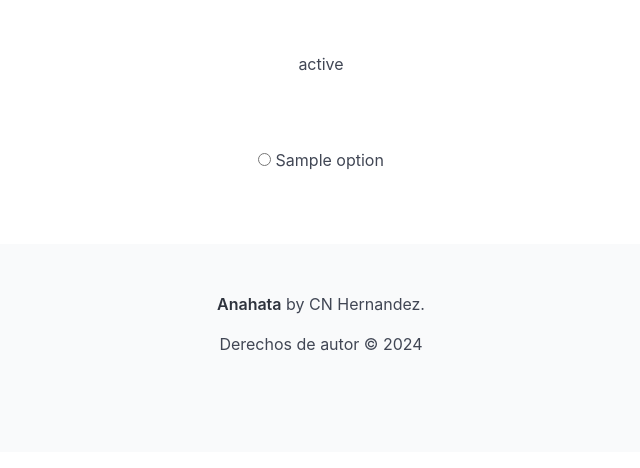
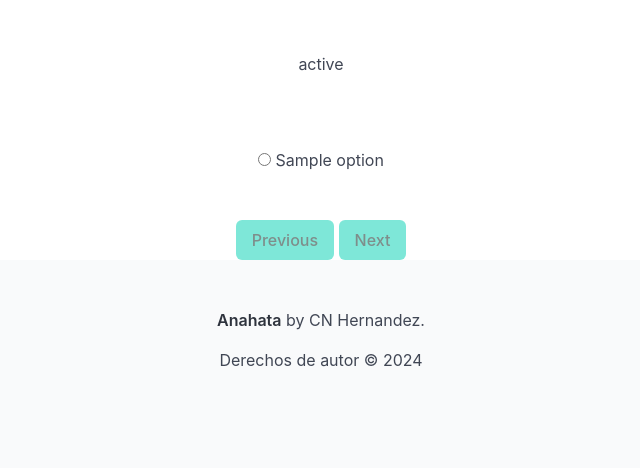
Before and after one commit to Carle93/DJANGOPROYECT, a Django app: template login/templates/login/test.html in a window 1280 px wide. Shown: the part 1006-1474 px from the top of the page, without its empty margins (319-959 px from the left). Before the commit the page ends 1357 px from the top, so only its background shows below. Run offline with Django 3.2, Linux system fonts and the light colour scheme; the template is opened without the code that fills it: most values are stand-ins (such as "Sample title", 1, 10 or a date in 2020).

Commit message:
javascript for quetion temple test

```diff
--- a/login/templates/login/test.html
+++ b/login/templates/login/test.html
@@ -4,18 +4,18 @@
 {% block content %}
 
 <section class="hero is-fullheight">
-  <img class= "has-background, is-transparent" src="{% static 'imagen/foto-test.jpg' %}" alt="meditationgirl" style="width: 100%; max-height: 450px;">
+  <img class="has-background, is-transparent" src="{% static 'imagen/foto-test.jpg' %}" alt="meditationgirl" style="width: 100%; max-height: 450px;">
   <h1 class="title is-italic is-size-2 has-text-weight-medium has-text-black has-text-centered has-text-weight-bold">THE ONLY YOU´LL NEED</h1>
-    <H2 class=" subtitle is-italic is-size-4 has-text-weight-small has-text-dark has-text-centered has-text-weight-bold" style="margin-top: 6px;"> Select Only for You!</H2>
+  <H2 class=" subtitle is-italic is-size-4 has-text-weight-small has-text-dark has-text-centered has-text-weight-bold" style="margin-top: 6px;">Select Only for You!</H2>
 </section>
 
-</div>
 {% if test %}
   <h5 class="title is-size-3 has-text-dark has-text-centered has-text-weight-bold">{{ test.name }}</h5>
   <div class="py-4"></div>
 
+  <div id="questions-container">
       {% for question in related_questions %}
-  <div class="question-block">
+      <div class="question-block" id="question-{{ forloop.counter0 }}" style="display: none;"> <!-- Usamos display:none para esconder todas menos la primera -->
           <p class="is-size-6 has-text-centered is-family-sans-serif">{{ question.statement }}</p>
           <div class="py-3"></div>
           <div style="max-width: 600px; margin: 0 auto;">
@@ -29,9 +29,57 @@
               </div>
           </div>
       </div>
-  <div class="py-3"></div>
       {% endfor %}
+  </div>
+
+  <!-- Botones de navegación -->
+  <div class="navigation-buttons has-text-centered">
+      <button class="button is-primary" id="prev-button" disabled>Previous</button>
+      <button class="button is-primary" id="next-button">Next</button>
+  </div>
 {% else %}
   <p>No test found.</p>
 {% endif %}
+
+<script>
+  document.addEventListener("DOMContentLoaded", function() {
+      const questions = document.querySelectorAll('.question-block');
+      let currentQuestionIndex = 0;
+
+      const prevButton = document.getElementById('prev-button');
+      const nextButton = document.getElementById('next-button');
+
+      // Mostrar la pregunta actual
+      function showQuestion(index) {
+          // Ocultar todas las preguntas
+          questions.forEach((question, idx) => {
+              question.style.display = idx === index ? 'block' : 'none';
+          });
+
+          // Habilitar/deshabilitar botones
+          prevButton.disabled = index === 0;
+          nextButton.disabled = index === questions.length - 1;
+      }
+
+      // Mostrar la primera pregunta al cargar la página
+      showQuestion(currentQuestionIndex);
+
+      // Función para avanzar a la siguiente pregunta
+      nextButton.addEventListener('click', () => {
+          if (currentQuestionIndex < questions.length - 1) {
+              currentQuestionIndex++;
+              showQuestion(currentQuestionIndex);
+          }
+      });
+
+      // Función para regresar a la pregunta anterior
+      prevButton.addEventListener('click', () => {
+          if (currentQuestionIndex > 0) {
+              currentQuestionIndex--;
+              showQuestion(currentQuestionIndex);
+          }
+      });
+  });
+</script>
+
 {% endblock %}
```
Lines whose indentation alone changed are shown as unchanged.
